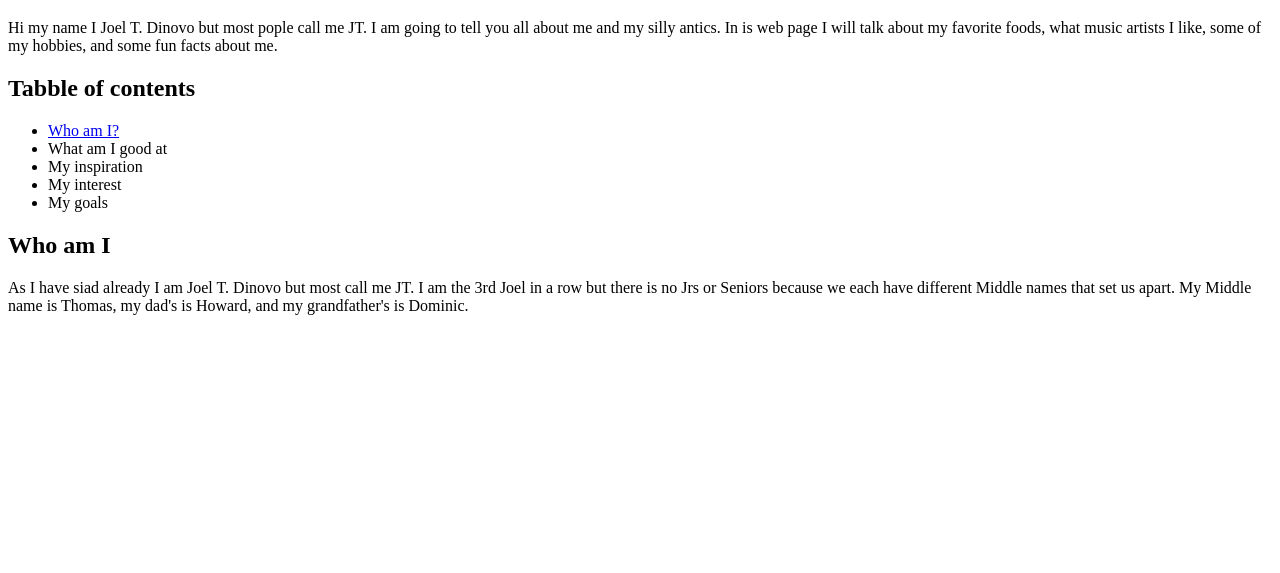
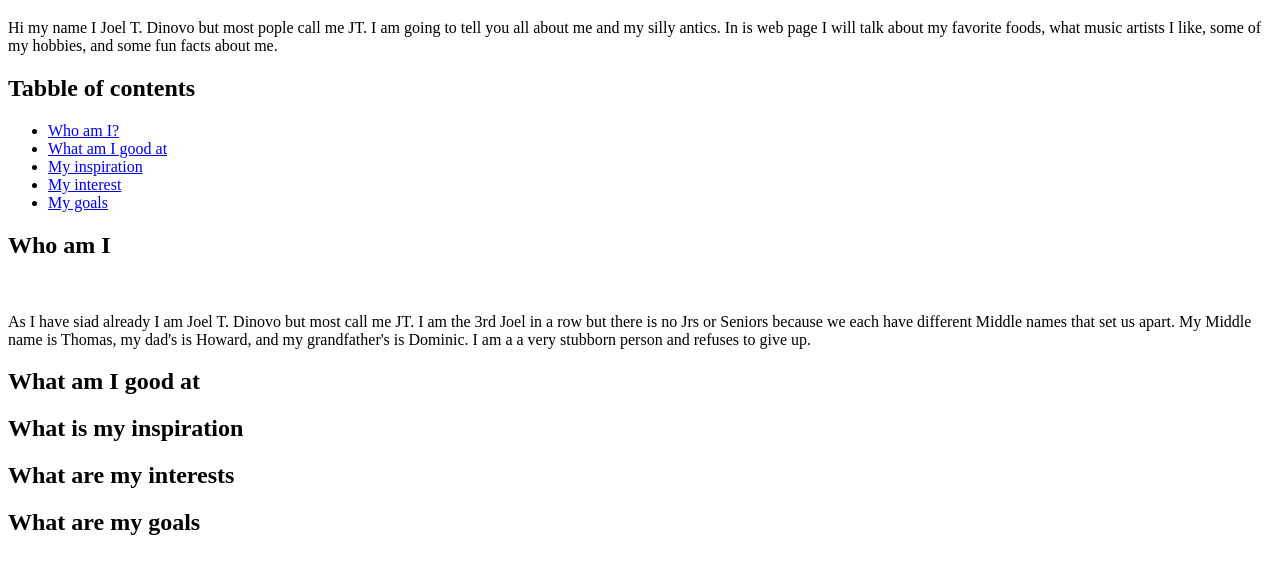
Before and after one commit to Appledragon13/bioPage, a plain HTML site: page index.html in a window 1280 px wide. Shown: the part 61-634 px from the top of the page. Drawn offline with Linux system fonts and the light colour scheme.

Commit message:
index.html

```diff
--- a/index.html
+++ b/index.html
@@ -11,14 +11,37 @@
 
         <h2>Tabble of contents</h2>
         <ul>
-            <li><a href="#me">Who am I?</a></li>
-            <li><a>What am I good at</a></li>
-            <li><a>My inspiration</a></li>
-            <li><a>My interest</a></li>
-            <li><a>My goals</a></li>
+            <li><a href="#Me">Who am I?</a></li>
+            <li><a href="#Good">What am I good at</a></li>
+            <li><a href="#Inspection">My inspiration</a></li>
+            <li><a href="Interest">My interest</a></li>
+            <li><a href="Goals">My goals</a></li>
         </ul>
 
         <h2 id="Me">Who am I</h2>
-        <p>As I have siad already I am Joel T. Dinovo but most call me JT. I am the 3rd Joel in a row but there is no Jrs or Seniors because we each have different Middle names that set us apart. My Middle name is Thomas, my dad's is Howard, and my grandfather's is Dominic. </p>
+        <img>
+        <p>
+            As I have siad already I am Joel T. Dinovo but most call me JT. I am the 3rd Joel in a row but there is no Jrs or Seniors because we each have different Middle names that set us apart. My Middle name is Thomas, my dad's is Howard, and my grandfather's is Dominic. I am a a very stubborn person and refuses to give up.
+        </p>
+
+        <h2 id="Good">What am I good at</h2>
+        <p>
+
+        </p>
+
+        <h2 id="Inspiration">What is my inspiration</h2>
+        <p>
+
+        </p>
+
+        <h2 id="Interest">What are my interests</h2>
+        <p>
+
+        </p>
+
+        <h2 id="Goals">What are my goals</h2>
+        <p>
+
+        </p>
     </body>
 </html>
```
